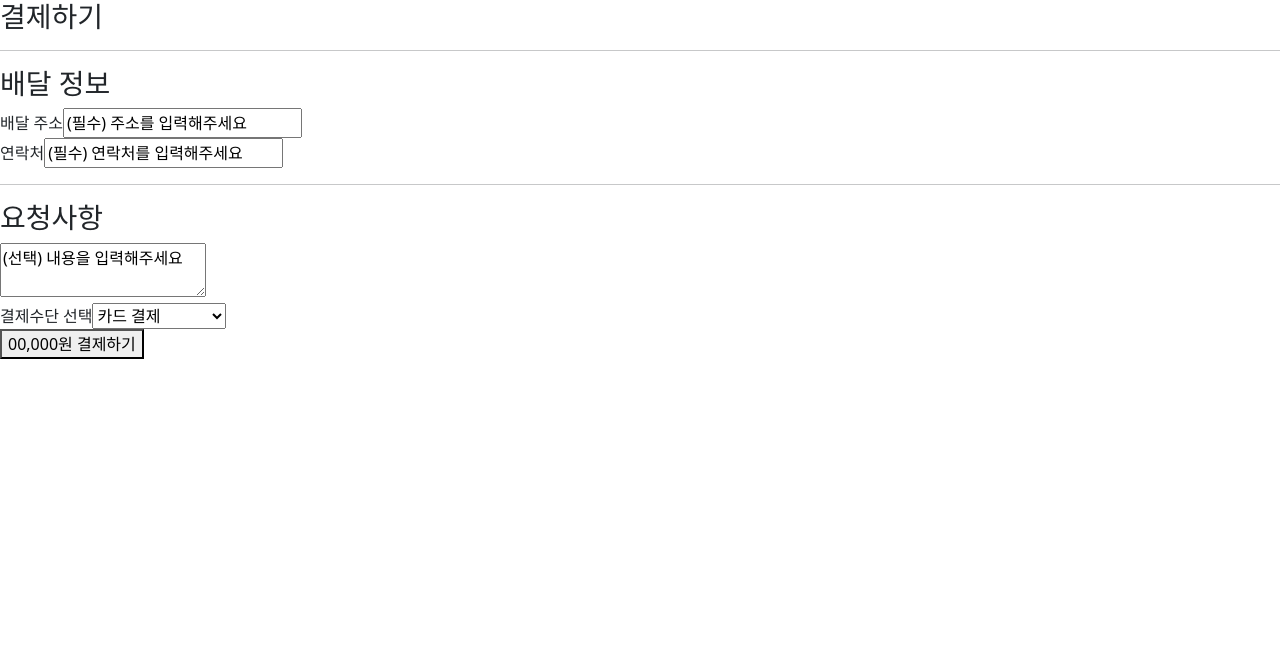
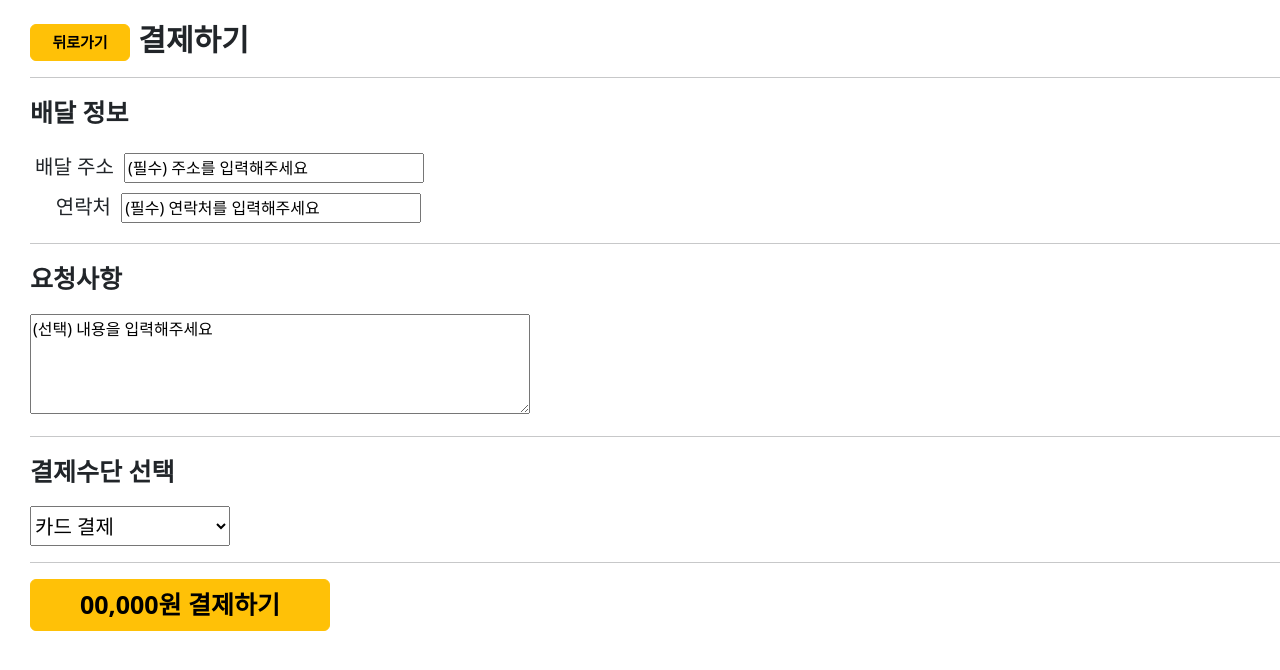
Before and after one commit to sdiaeyu6n/BBLink_frontend, a React (Create React App) app: page /payment in a window 1280 px wide. Shown: the top 670 px of the page. Built offline with nearby package versions, Linux system fonts and the light colour scheme.

Commit message:
Payment.js, PayFin.js finished

```diff
--- a/src/pages/MyBag.js
+++ b/src/pages/MyBag.js
@@ -28,6 +28,7 @@ const MyBag = () => {
           <b style={{ fontSize: 30 }}>장바구니</b>
         </h2>
       </div>
+      <hr></hr>
       <div>
         <h3>가게 명</h3>
       </div>
--- a/src/pages/PayFin.js
+++ b/src/pages/PayFin.js
@@ -1,19 +1,42 @@
 import { Link } from "react-router-dom";
 import { useNavigate } from "react-router-dom";
+import Button from "react-bootstrap/Button";
 const PayFin = () => {
-  const navigate=useNavigate();
+  const navigate = useNavigate();
   return (
-
-    <div className="PayFin">
-      <h1>주문이 완료되었습니다.</h1>
-      <h2>주문 요청을 매장에 전달하였습니다.</h2>
-      <button onClick={()=>{
-navigate('/OrderComplete')
-}
-}>주문/배달 현황 확인하기</button>
-      <br></br>
-      <hr></hr>
-      <Link to={"/storelist"}>가게 목록으로 이동</Link>
+    <div
+      className="Payfin"
+      style={{
+        marginTop: 20,
+        marginLeft: 30,
+        marginBottom: 20,
+        alignContent: "center",
+        whiteSpace: "pre-wrap",
+      }}
+    >
+      <b style={{ fontSize: 35 }}>주문이 완료되었습니다.</b>
+      <p></p>
+      <p style={{ fontSize: 30 }}>주문 요청을 매장에 전달하였습니다.</p>
+      <p>{"\n"}</p>
+      <Button
+        variant="warning"
+        onClick={() => {
+          navigate("/DeliveryNow");
+        }}
+        style={{ width: 330, fontSize: 25, height: 80, margin: 5 }}
+      >
+        주문/배달 현황 확인하기
+      </Button>
+      <p></p>
+      <Button
+        variant="warning"
+        onClick={() => {
+          navigate("/storelist");
+        }}
+        style={{ width: 330, fontSize: 25, height: 80, margin: 5 }}
+      >
+        다른 가게 둘러보기
+      </Button>
     </div>
   );
 };
--- a/src/pages/Payment.js
+++ b/src/pages/Payment.js
@@ -1,5 +1,6 @@
 import { useNavigate } from "react-router-dom";
 import { useState } from "react";
+import Button from "react-bootstrap/Button";
 
 const Payment = () => {
   const navigate = useNavigate();
@@ -22,35 +23,74 @@ const Payment = () => {
   //     alert("결제 성공");
   //   };
   return (
-    <div className="Payment">
-      <h3>결제하기</h3>
+    <div
+      className="Payment"
+      style={{
+        marginTop: 20,
+        marginLeft: 30,
+        marginBottom: 20,
+        alignContent: "center",
+        whiteSpace: "pre-wrap",
+      }}
+    >
+      <h2>
+        <Button
+          variant="warning"
+          onClick={() => {
+            navigate("/mybag");
+          }}
+          style={{ width: 100, fontSize: 15 }}
+        >
+          <b>뒤로가기</b>
+        </Button>{" "}
+        <b style={{ fontSize: 30 }}>결제하기</b>
+      </h2>
       <hr></hr>
-      <h3>배달 정보</h3>
-
+      <b style={{ fontSize: 25 }}>배달 정보</b>
+      <p></p>
       <div>
-        <label for="address">배달 주소 </label>
+        <label for="address" style={{ fontSize: 20, margin: 5 }}>
+          배달 주소{" "}
+        </label>
         <input
           name="address"
           value={state.address}
           onChange={handleChangeState}
+          style={{ width: 300 }}
         />
       </div>
       <div>
-        <label for="address">연락처 </label>
+        <label for="contact" style={{ fontSize: 20, margin: 5 }}>
+          {"    "}연락처{" "}
+        </label>
         <input
           name="contact"
           value={state.contact}
           onChange={handleChangeState}
+          style={{ width: 300 }}
         />
       </div>
       <hr></hr>
       <div>
-        <h3>요청사항</h3>
-        <textarea name="ask" value={state.ask} onChange={handleChangeState} />
+        <b style={{ fontSize: 25 }}>요청사항</b>
+        <p></p>
+        <textarea
+          name="ask"
+          value={state.ask}
+          onChange={handleChangeState}
+          style={{ width: 500, height: 100 }}
+        />
       </div>
+      <hr></hr>
       <div>
-        <label for="method">결제수단 선택 </label>
-        <select name="method" value={state.method} onChange={handleChangeState}>
+        <b style={{ fontSize: 25 }}>결제수단 선택 </b>
+        <p></p>
+        <select
+          name="method"
+          value={state.method}
+          onChange={handleChangeState}
+          style={{ width: 200, height: 40, fontSize: 20 }}
+        >
           <option value={1}>카드 결제</option>
           <option value={2}>만나서 현금 결제</option>
           <option value={3}>계좌이체</option>
@@ -58,14 +98,17 @@ const Payment = () => {
           <option value={5}>기프티콘 결제</option>
         </select>
       </div>
+      <hr></hr>
       <div>
-        <button
+        <Button
+          variant="warning"
           onClick={() => {
             navigate("/payfin");
           }}
+          style={{ width: 300, fontSize: 25 }}
         >
-          00,000원 결제하기
-        </button>
+          <b>00,000원 결제하기</b>
+        </Button>
       </div>
     </div>
   );
```
